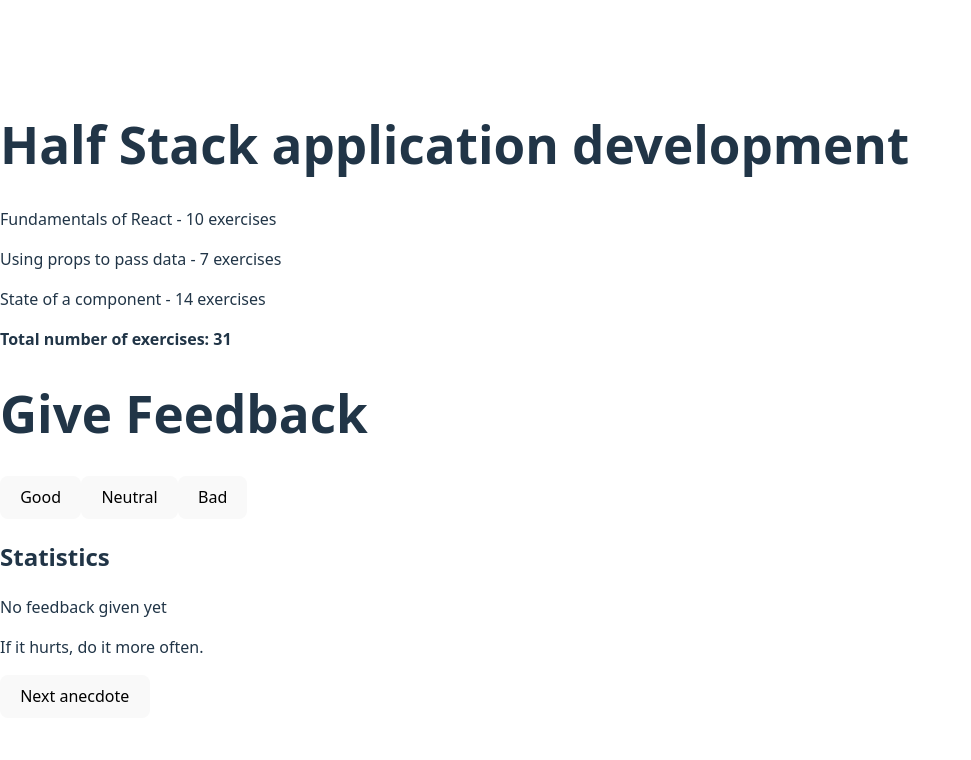
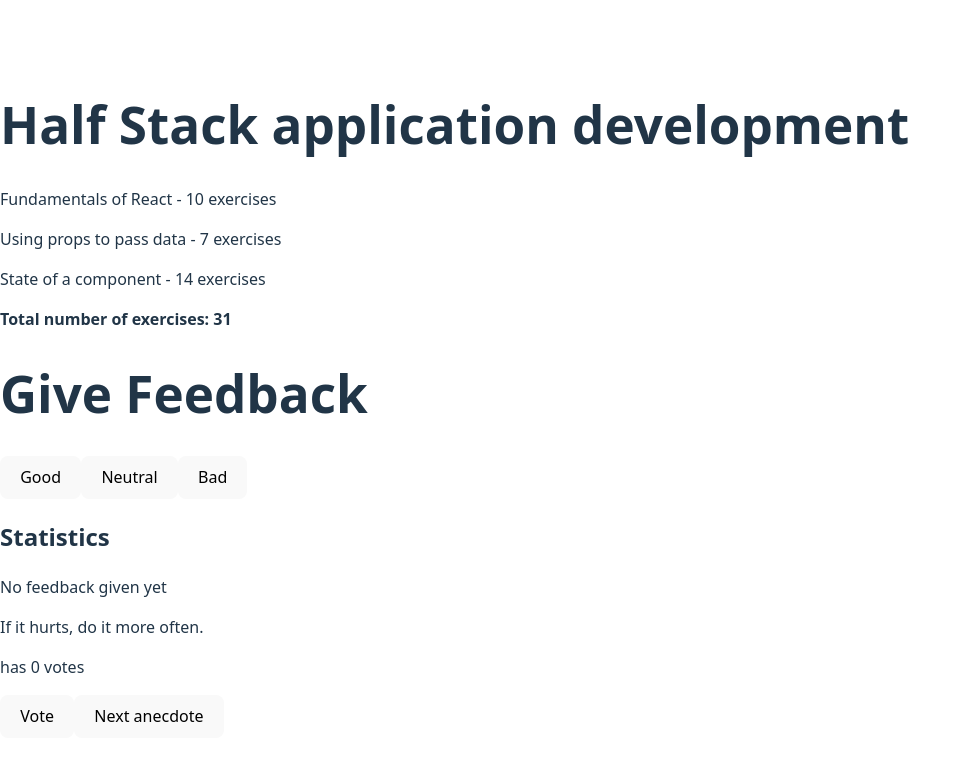
Before and after one commit to tanvi-rm/ReactExerciseIBM, a React (Vite) app in the folder ReactExcersice1-1/exe1/: page / in a window 1280 px wide. Shown: the top 760 px of the page, without its empty margins (0-971 px from the left). Built offline with nearby package versions, Linux system fonts and the light colour scheme.

Commit message:
exercise 1- 13 completed

```diff
--- a/ReactExcersice1-1/exe1/src/App.jsx
+++ b/ReactExcersice1-1/exe1/src/App.jsx
@@ -114,17 +114,23 @@
   ]
 
   const [selected, setSelected] = useState(0)
-
+  const [votes, setVotes] = useState(new Array(anecdotes.length).fill(0))
   const getRandomAnecdote = () => {
     const randomIndex = Math.floor(Math.random() * anecdotes.length)
     setSelected(randomIndex)
   }
-
+  const voteForAnecdote = () => {
+    const newVotes = [...votes]
+    newVotes[selected] += 1
+    setVotes(newVotes)
+  }
   return (
     <div>
       <CourseSection course={course} />
       <FeedbackSection />
       <p>{anecdotes[selected]}</p>
+      <p>has {votes[selected]} votes</p>
+      <button onClick={voteForAnecdote}>Vote</button>
       <button onClick={getRandomAnecdote}>Next anecdote</button>
     </div>
   )
```
